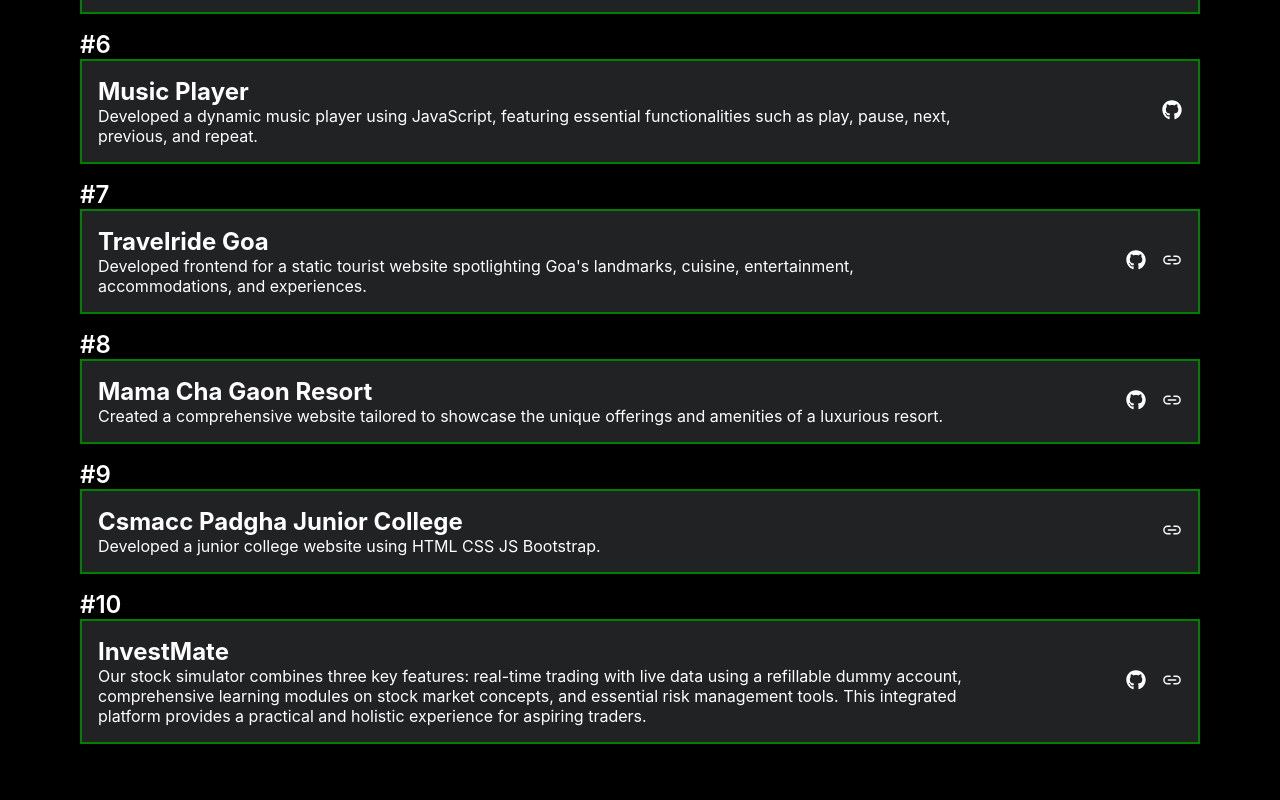
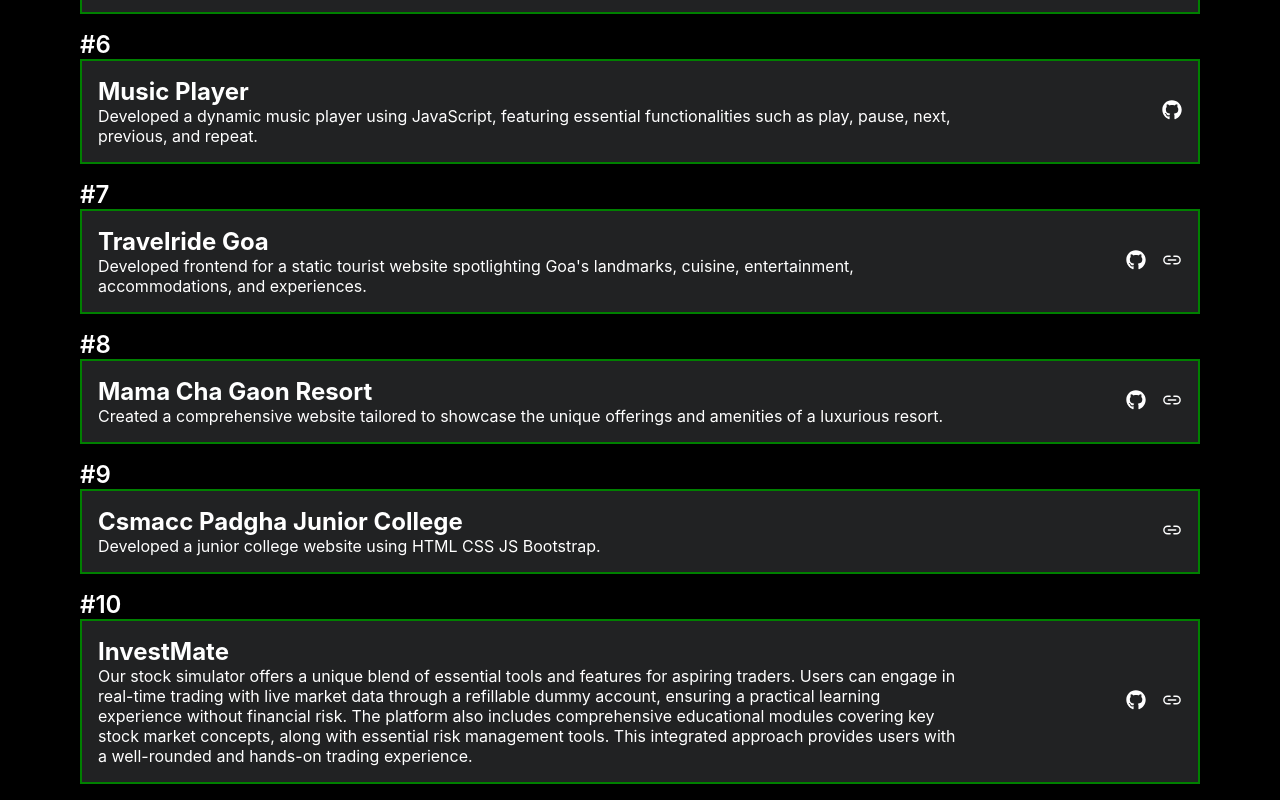
Before and after one commit to udayvasave/My_Portfolio, a React (Create React App) app: page /AllProjects in a window 1280 px wide. Shown: the part 812-1612 px from the top of the page. Before the commit the page ends 1572 px from the top, so only its background shows below. Built offline with nearby package versions, Linux system fonts and the light colour scheme; a web font is replaced by a local one.

Commit message:
updated description of investmate

```diff
--- a/src/Components/AllProjects.jsx
+++ b/src/Components/AllProjects.jsx
@@ -144,7 +144,7 @@ const AllProjects = () => {
     number: "#10",
     title: "InvestMate",
     description:
-      "Our stock simulator combines three key features: real-time trading with live data using a refillable dummy account, comprehensive learning modules on stock market concepts, and essential risk management tools. This integrated platform provides a practical and holistic experience for aspiring traders.",
+      "Our stock simulator offers a unique blend of essential tools and features for aspiring traders. Users can engage in real-time trading with live market data through a refillable dummy account, ensuring a practical learning experience without financial risk. The platform also includes comprehensive educational modules covering key stock market concepts, along with essential risk management tools. This integrated approach provides users with a well-rounded and hands-on trading experience.",
     linkss: {
       github: "https://github.com/udayvasave/InvestMate",
       url: "https://investmatefinance.tech/",
```
